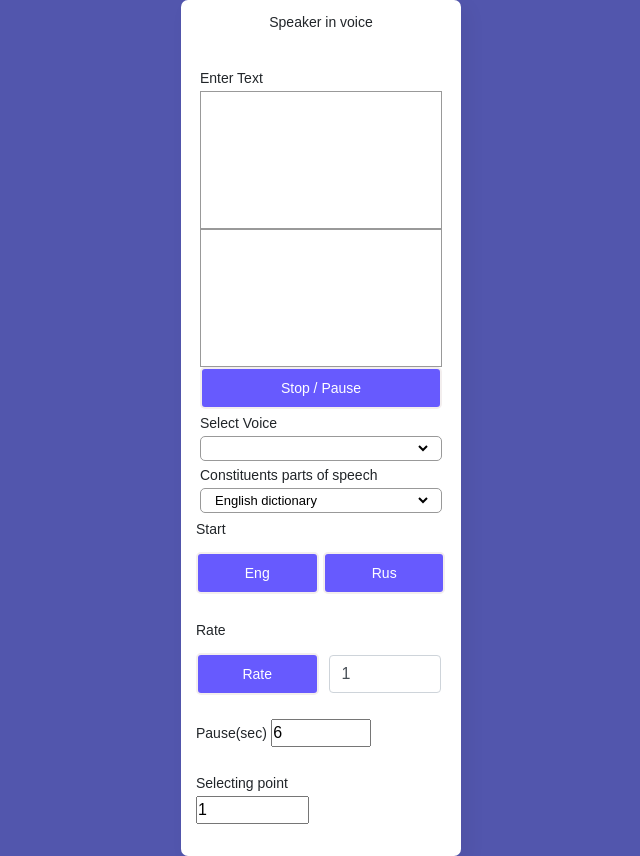
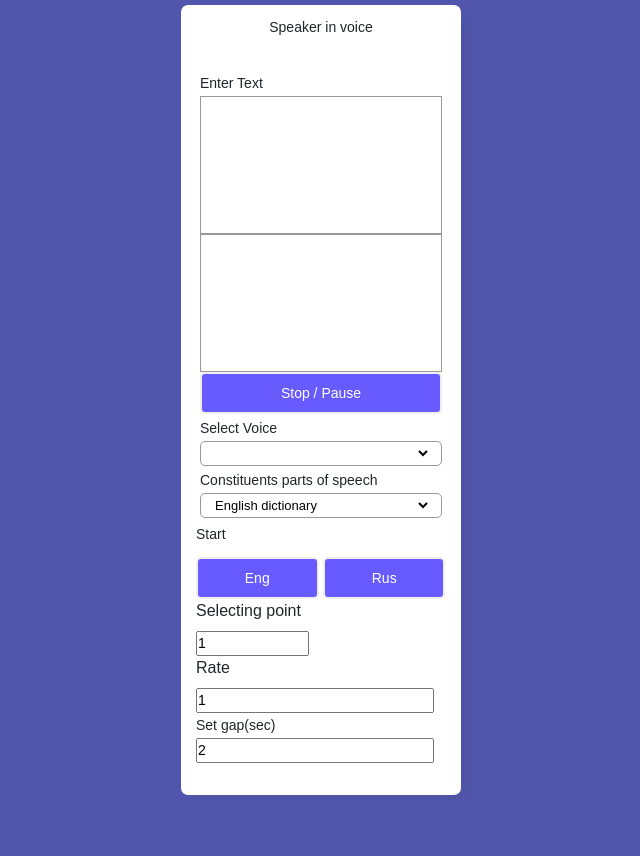
Before and after one commit to sergeyif1/DictatingEnglishSpeaker, a website: page index.html in a window 1280 px wide. Shown: the whole page, without its empty margins (319-959 px from the left). After the commit the page ends 800 px from the top, so only its background shows below. Drawn offline with nearby package versions, Linux system fonts and the light colour scheme.

Commit message:
fix the file index.html - version2

```diff
--- a/index.html
+++ b/index.html
@@ -49,29 +49,28 @@
                     </select>
                 </div>
             </div>
-            <div>
             <div class="button">
                 <label>Start</label><br>
                 <div>
                     <button id="but1" class="play">Eng</button>
                     <button id="but2" class="play">Rus</button>
                 </div>
-                    <br>
-                    <label for="speed">Rate</label><br>
-                    <div class="button" style="display: flex; align-items: center;">
-                        <button id="but5">Rate</button>
-                        <input id="speed" class="form-control" value="1"
-                            style="width: 45%; margin-left: 10px; margin-top: 10px;" />
             </div>
-                    <br>
-                    <div class="sec">
-                        <label>Pause(sec)</label>
-                        <input id="paus" value="6" size="1" style="width: 40%;" />
-                    </div>
-                    <br>
+            <div class="select-point">
                 <label for="point">Selecting point</label><br>
                 <div class="point" style="display: flex; align-items: center;">
-                        <input id="point" class="form-point" value="1" style="width: 45%;" />
+                    <input id="point" class="form-point" value="1" style="width: 45%;  font-size: 14px;" />
+                </div>
+            </div>
+            <div class="form-properties">
+                <div class="speed">
+                    <label for="speed">Rate</label><br>
+                    <input id="speed" value="1" style="width: 95%; font-size: 14px;" />
+                </div>
+
+                <div class="sec">
+                    <label for="speed">Set gap(sec)</label><br>
+                    <input id="paus" value="2" style="width: 95%;  font-size: 14px;" />
                 </div>
             </div>
         </form>
```
Lines whose indentation alone changed are shown as unchanged.
